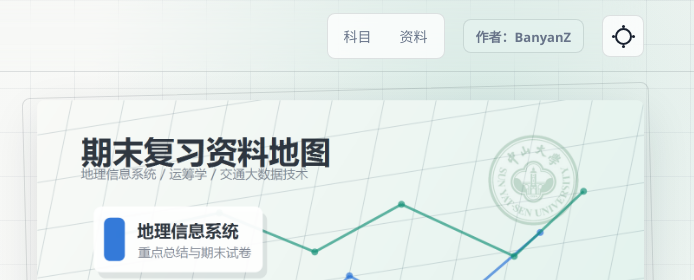
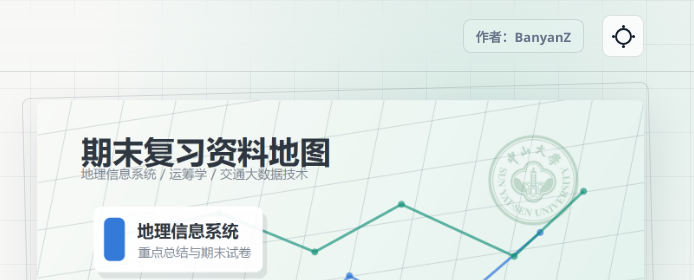
Before and after one commit to BanyanZ/exam_transport, a website: page index.html in a window 1280 px wide. Shown: the top 280 px of the page, 586-1280 px from the left. Drawn offline with Linux system fonts and the light colour scheme.

Commit message:
Remove top navigation links

```diff
--- a/index.html
+++ b/index.html
@@ -17,10 +17,6 @@
             <small>复习入口</small>
           </span>
         </a>
-        <nav class="nav-links" aria-label="页面导航">
-          <a href="#courses">科目</a>
-          <a href="#resources">资料</a>
-        </nav>
         <span class="author-badge">作者：BanyanZ</span>
         <button class="icon-button" id="themeToggle" type="button" aria-label="切换主题" title="切换主题">
           <span class="sun" aria-hidden="true"></span>
--- a/styles.css
+++ b/styles.css
@@ -131,28 +131,6 @@ input {
   object-fit: contain;
   background: #fff;
   box-shadow: 0 0 0 1px rgba(0, 107, 84, 0.18);
-}
-
-.nav-links {
-  display: flex;
-  align-items: center;
-  gap: 4px;
-  padding: 4px;
-  border: 1px solid var(--line);
-  border-radius: var(--radius);
-  background: var(--surface);
-}
-
-.nav-links a {
-  padding: 8px 12px;
-  border-radius: 6px;
-  color: var(--muted);
-  font-size: 14px;
-}
-
-.nav-links a:hover {
-  background: color-mix(in srgb, var(--blue) 10%, transparent);
-  color: var(--text);
 }
 
 .author-badge {
@@ -1254,8 +1232,7 @@ h1 {
     font-size: 12px;
   }
 
-  .brand small,
-  .nav-links {
+  .brand small {
     display: none;
   }
 
```
